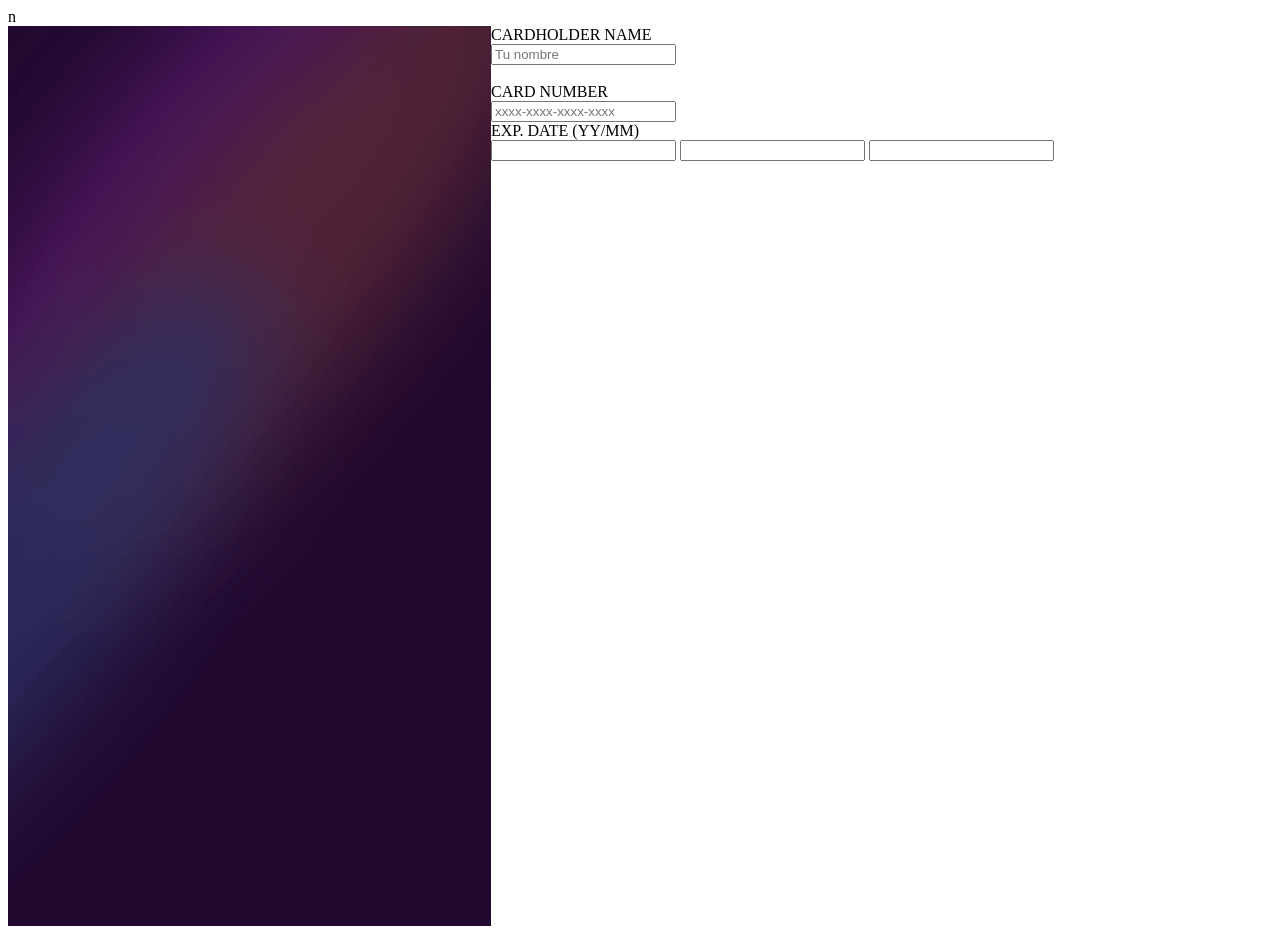
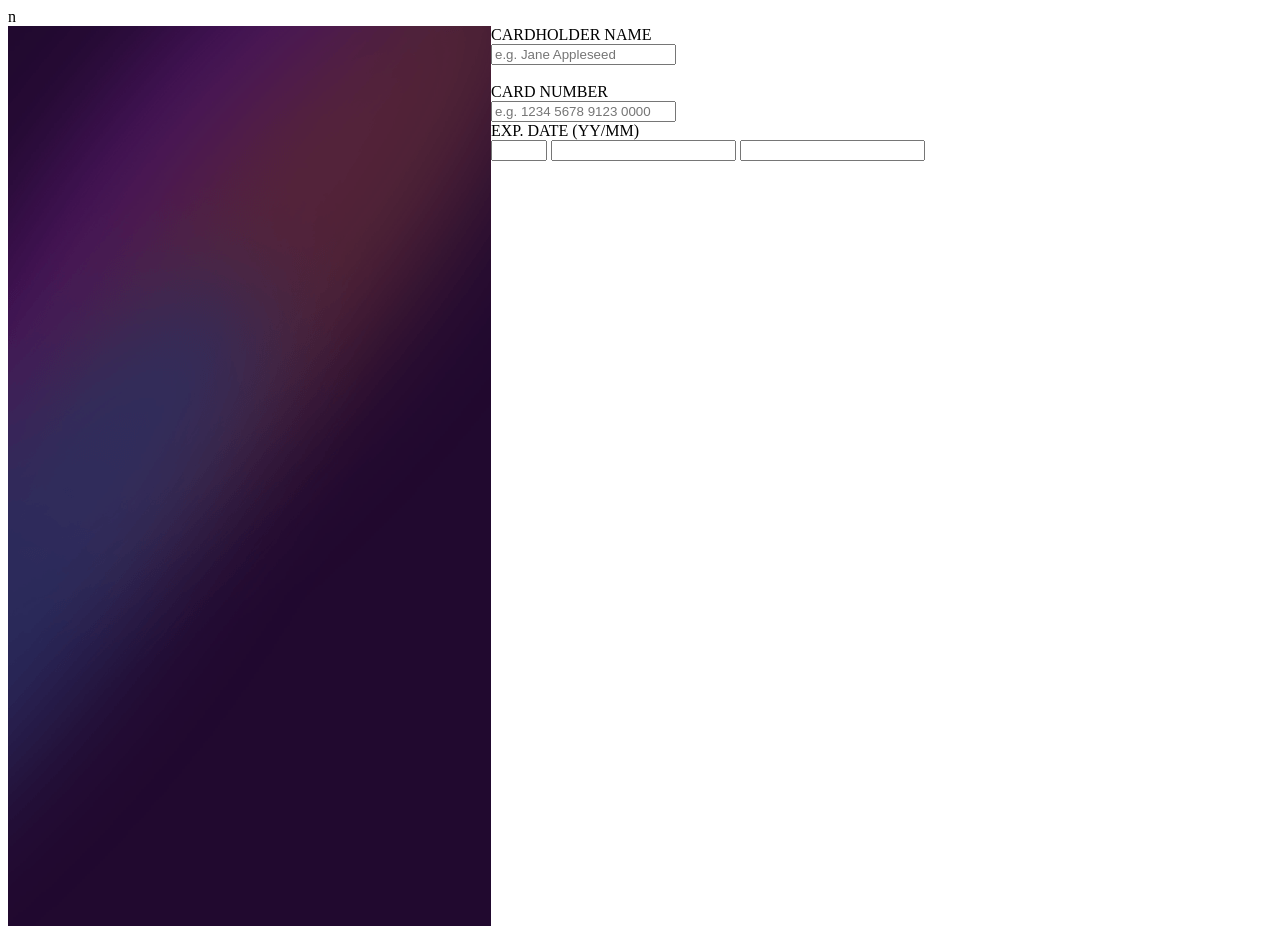
Before and after one commit to DangoYT/Sprint2, a plain HTML site: page sprint2/index.html in a window 1280 px wide. Drawn offline with Linux system fonts and the light colour scheme.

Commit message:
Primero cambios

```diff
--- a/sprint2/index.html
+++ b/sprint2/index.html
@@ -16,14 +16,14 @@
         <div>
             <form action="">
                 <label for="nombre">CARDHOLDER NAME</label> <br>
-                <input type="text" name="name" id="nombre" placeholder="Tu nombre"> <br>
+                <input type="text" name="name" id="nombre" placeholder="e.g. Jane Appleseed"> <br>
                 <br>
                 <label for="tarjeta">CARD NUMBER</label> <br>
                 <input type="text" id="tarjeta" name="tarjeta" pattern="[0-9]{13,19}" maxlength="19"
-                    title="Ingrese un número de tarjeta de crédito válido" placeholder="xxxx-xxxx-xxxx-xxxx">
+                    title="Ingrese un número de tarjeta de crédito válido" placeholder="e.g. 1234 5678 9123 0000">
                     <br>
                 <label for="date">EXP. DATE (YY/MM)</label> <br>
-                <input type="number" name="" id="" maxlength="2" size="2" pattern="[0-9]{2}">
+                <input type="number" name="" id="" min="00" max="99">
                 <!-- patter se utiliza para garantizar que los caracteres ingresados sean números.  --><!-- maxlength se utiliza para espeficar el maximo de caracteres -->
 
 
```
